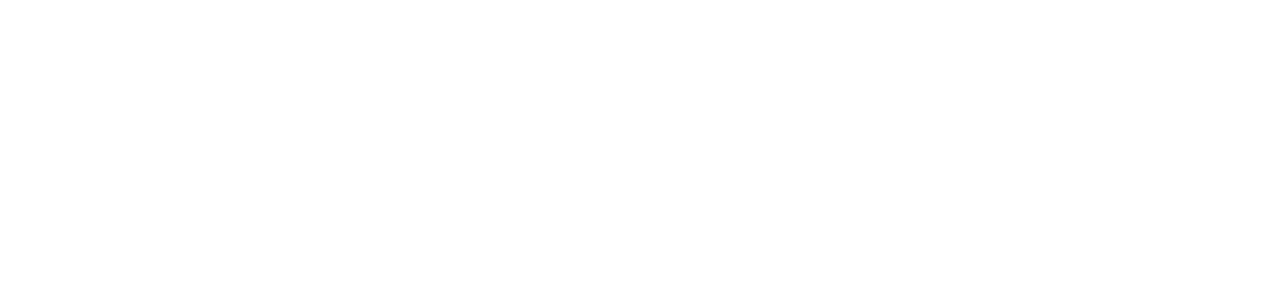
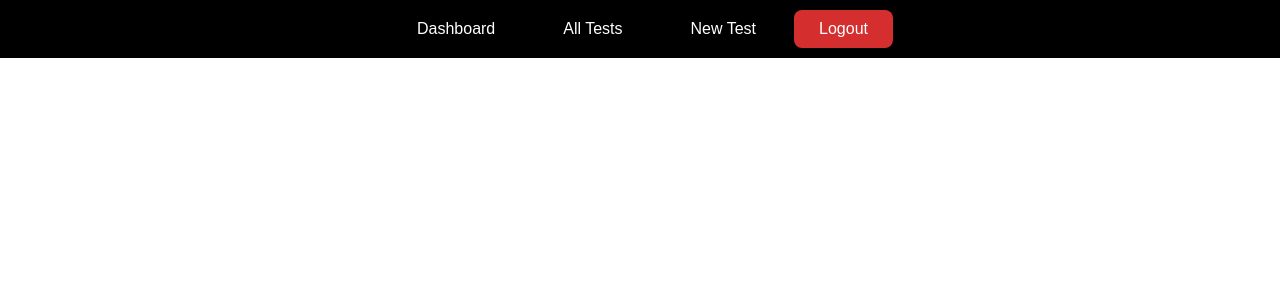
Before and after one commit to wahsandaruwan/phishing_email_iq_test_mern_v1, a React (Create React App) app in the folder frontend/: page /dashboard in a window 1280 px wide. Shown: the top 300 px of the page. Built offline with nearby package versions, Linux system fonts and the light colour scheme.

Commit message:
add a nav bar

```diff
--- a/frontend/src/App.js
+++ b/frontend/src/App.js
@@ -1,5 +1,6 @@
 // Page Commponents
 import Home from "./pages/Home"
+import Dashboard from "./pages/Dashboard"
 
 // Router
 import {BrowserRouter, Route, Switch} from "react-router-dom"
@@ -11,6 +12,9 @@ const App = () => {
         <Route path="/" exact>
           <Home/>
         </Route>
+        <Route path="/dashboard" exact>
+          <Dashboard/>
+        </Route>
       </Switch>
     </BrowserRouter>
   );
--- /dev/null
+++ b/frontend/src/components/Navbar.js
@@ -0,0 +1,24 @@
+const Navbar = ({updateState, currState}) => {
+    return (
+        <>
+            <section className="nav">
+                <ul className='menu-links'>
+                    <li>
+                        <a className={`${currState === "summary" ? "active" : ""}`} onClick={() => updateState("summary")}>Dashboard</a>
+                    </li>
+                    <li>
+                        <a className={`${currState === "allTest" ? "active" : ""}`} onClick={() => updateState("allTest")}>All Tests</a>
+                    </li>
+                    <li>
+                        <a className={`${currState === "newTest" ? "active" : ""}`} onClick={() => updateState("newTest")}>New Test</a>
+                    </li>
+                    <li>
+                        <a className="lgo-btn">Logout</a>
+                    </li>
+                </ul>
+            </section>
+        </>
+    )
+}
+
+export default Navbar
--- a/frontend/src/index.css
+++ b/frontend/src/index.css
@@ -61,6 +61,57 @@ a{
 h2{
     color: #000;
     margin-bottom: 20px;
+}
+
+/* -----Navigation bar----- */
+.nav{
+    width: 100%;
+    position: absolute;
+    z-index: 5;
+    top: 0;
+    left: 0;
+    display: flex;
+    justify-content: center;
+    align-items: center;
+    background-color: #000;
+}
+
+/* Menu links */
+.nav .menu-links{
+    display: flex;
+    justify-content: space-evenly;
+    align-items: center;
+}
+
+.nav .menu-links li{
+    list-style: none;
+    margin: 0 4px;
+    transition: all 0.3s ease-in;
+}
+
+.nav .menu-links li a{
+    display: inline-block;
+    padding: 20px 30px;
+    color: #fff;
+}
+
+.nav .menu-links li a:hover{
+    background-color: #d42e2e;
+}
+
+.nav .menu-links .lgo-btn{
+    padding: 10px 25px !important;
+    border-radius: 8px;
+    background-color: #d42e2e;
+}
+
+.nav .menu-links .lgo-btn:hover{
+    background-color: #fff;
+    color: #000;
+}
+
+.active{
+    background-color: #d42e2e;
 }
 
 /* -------Home page------- */
--- /dev/null
+++ b/frontend/src/pages/Dashboard.js
@@ -0,0 +1,13 @@
+// Element Components
+import Navbar from "../components/Navbar"
+
+const Dashboard = () => {
+
+    return (
+        <>
+            <Navbar/>
+        </>
+    )
+}
+
+export default Dashboard
```
